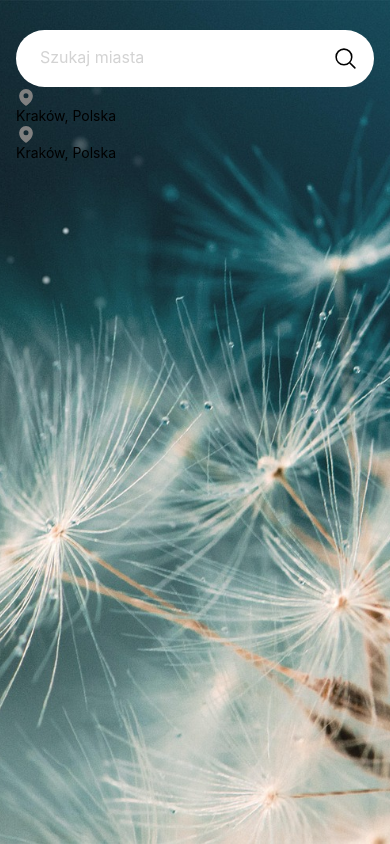
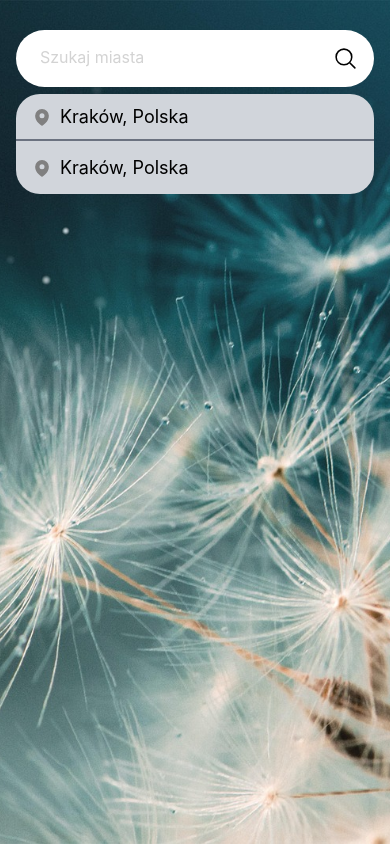
Before and after one commit to kacpi95/Weather-App-react-native, a React Native app: screen /Home in a window 390 px wide. Both pictures are taken after a click on the element 345 px from the left and 58 px from the top of the page. Built offline with nearby package versions, Linux system fonts and the light colour scheme.

Commit message:
Add styles to locations

```diff
--- a/components/FirstScreen.js
+++ b/components/FirstScreen.js
@@ -54,7 +54,7 @@ export default function FirstScreen() {
             </TouchableOpacity>
           </View>
           {locations.length > 0 && showSearch ? (
-            <View>
+            <View style={styles.locationsList}>
               {locations.map((loc, index) => {
                 let showBorder = index + 1 != locations.length;
                 let borderStyle = showBorder ? styles.locationItemBorder : {};
@@ -62,9 +62,10 @@ export default function FirstScreen() {
                   <TouchableOpacity
                     onPress={() => handleLocation(loc)}
                     key={index}
+                    style={[styles.locationItem, borderStyle]}
                   >
                     <MapPinIcon size={20} color='gray' />
-                    <Text>Kraków, Polska</Text>
+                    <Text style={styles.locationText}>Kraków, Polska</Text>
                   </TouchableOpacity>
                 );
               })}
@@ -116,4 +117,27 @@ const styles = StyleSheet.create({
     padding: 12,
     margin: 4,
   },
+  locationsList: {
+    position: 'absolute',
+    width: '100%',
+    backgroundColor: '#D1D5DB',
+    top: 64,
+    borderRadius: 24,
+  },
+  locationItem: {
+    flexDirection: 'row',
+    alignItems: 'center',
+    padding: 12,
+    paddingHorizontal: 16,
+    marginBottom: 4,
+  },
+  locationItemBorder: {
+    borderBottomWidth: 2,
+    borderBottomColor: '#6B7280',
+  },
+  locationText: {
+    color: 'black',
+    fontSize: 18,
+    marginLeft: 8,
+  },
 });
```
